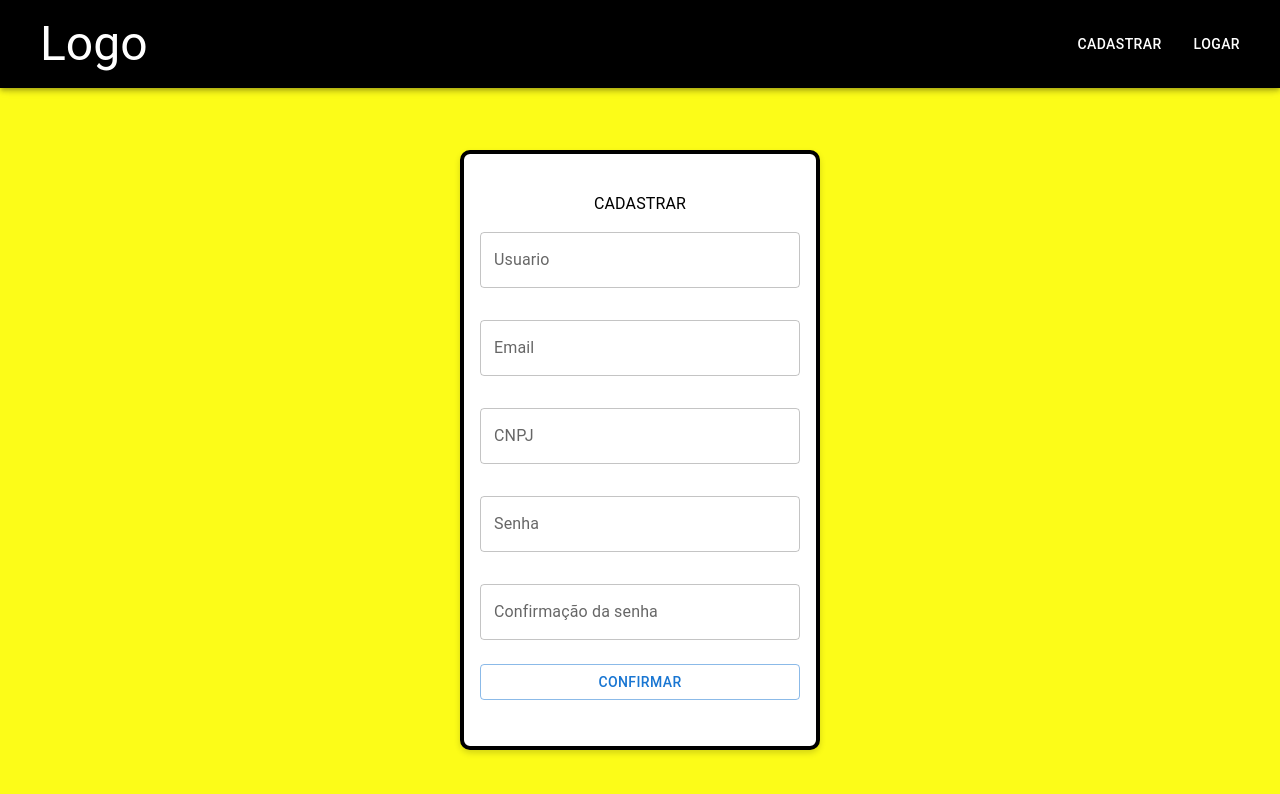
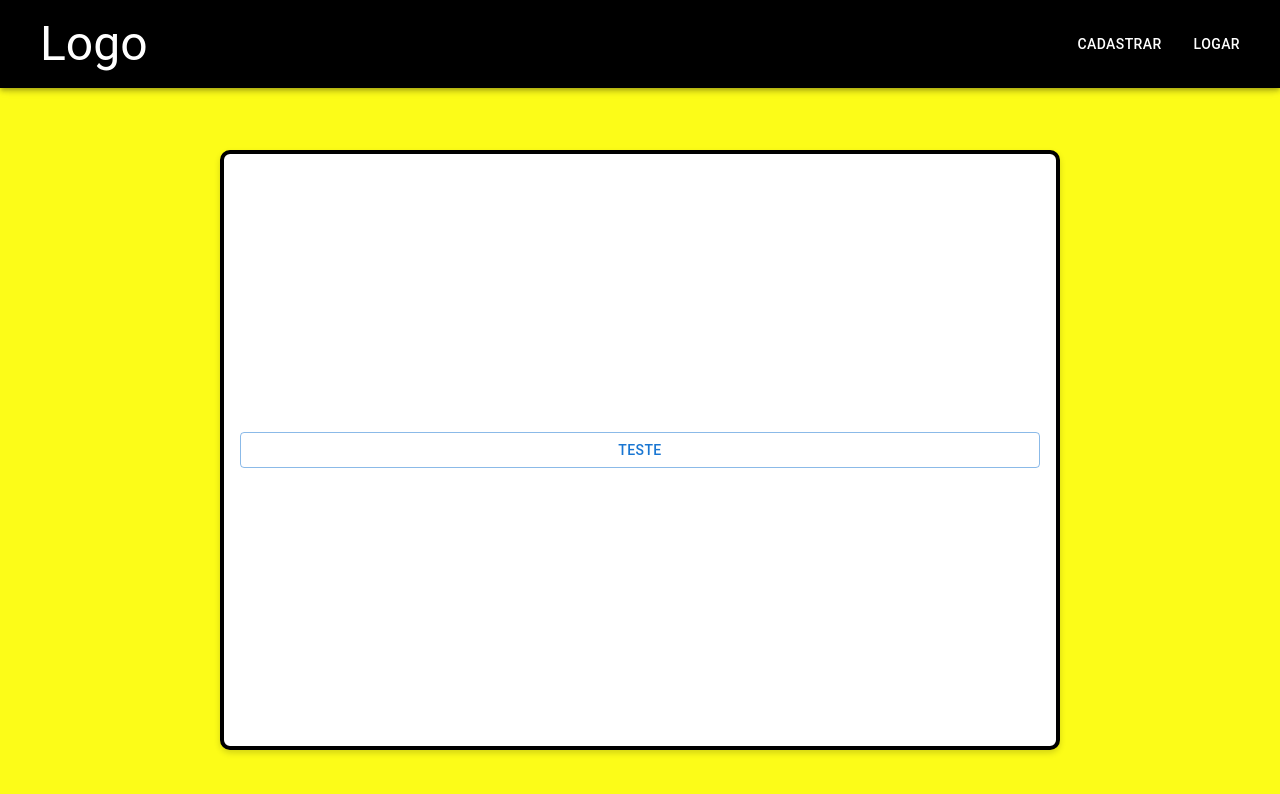
Before and after one commit to sadomoso/EstoqueOnline, a React (Create React App) app: page /Home in a window 1280 px wide. Shown: the top 794 px of the page. Built offline with nearby package versions, Linux system fonts and the light colour scheme.

Commit message:
Requisicao do banco sobre os items produtos

```diff
--- a/db.json
+++ b/db.json
@@ -12,5 +12,25 @@
             "Senha" : "123",
             "ADM" : false
         }
+    ],
+    "Produtos": [
+        {
+            "id" : 1,
+            "NomeProduto" : "Teste",
+            "ValorBase" : 2.99,
+            "Descricao": "Um belo produto"
+        },
+        {
+            "id" : 2,
+            "NomeProduto" : "Teste",
+            "ValorBase" : 3.99,
+            "Descricao": "Um belo produto"
+        },
+        {
+            "id" : 3,
+            "NomeProduto" : "Teste",
+            "ValorBase" : 1.99,
+            "Descricao": "Um belo produto"
+        }
     ]
 }
--- a/src/Paginas/Home.js
+++ b/src/Paginas/Home.js
@@ -1,14 +1,19 @@
 import React from "react";
 import { Box, Toolbar, IconButton, AppBar, Typography, Button } from "@mui/material";
-import TextFieldP from "../Components/TextField.module";
+import axios from "axios";
 import ButtonP from "../Components/Button.module"
+import requisicaoProdutos from "../Requisicoes/Produtos.Requisicao";
+
+const execucaoProdutos = async () =>{
+
+}
 
 export default function Home() {
     return (
         <Box display='flex' justifyContent='center' alignItems='center' height='100vh'>
             <Box
                  component='form'
-                 width='40vh'
+                 width='100vh'
                  height='70vh'
                  p={2}
                  marginTop={'100px'}
@@ -21,13 +26,7 @@ export default function Home() {
                  sx={{ backgroundColor: 'white' }}
                  border={'4px solid'}
                  boxShadow='0px 3px 6px rgba(0, 0, 0, 0.16)'>
-                    <Typography>CADASTRAR</Typography>
-                    <TextFieldP propsTexto={{ Texto: "Usuario" }} propsType={{ Type: 'text' }}></TextFieldP>
-                    <TextFieldP propsTexto={{ Texto: "Email" }} propsType={{ Type: 'email' }}></TextFieldP>
-                    <TextFieldP propsTexto={{ Texto: "CNPJ" }} propsType={{ Type: 'text' }}></TextFieldP>
-                    <TextFieldP propsTexto={{ Texto: "Senha" }} propsType={{ Type: 'password' }}></TextFieldP>
-                    <TextFieldP propsTexto={{ Texto: "Confirmação da senha" }} propsType={{ Type: 'password' }}></TextFieldP>
-                    <ButtonP Texto='Confirmar' />
+                    <ButtonP Texto={'Teste'} propsFunciton={execucaoProdutos}/>
                  </Box>
         </Box>
     );
--- /dev/null
+++ b/src/Requisicoes/Produtos.Requisicao.js
@@ -0,0 +1,11 @@
+import axios from "axios";
+
+export default async function requisicaoProdutos(){
+    try{
+        const resposta = await axios.get(`http://localhost:4000/Produtos`);
+        return resposta.data
+    }
+    catch{
+        console.log('Erro ao conectar ao banco de dados')
+    }
+}
```
